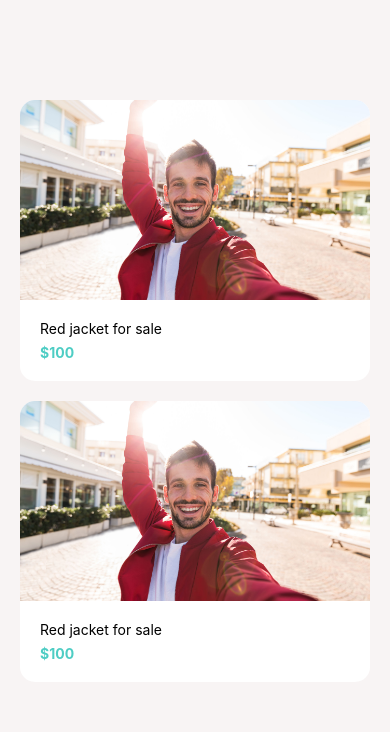
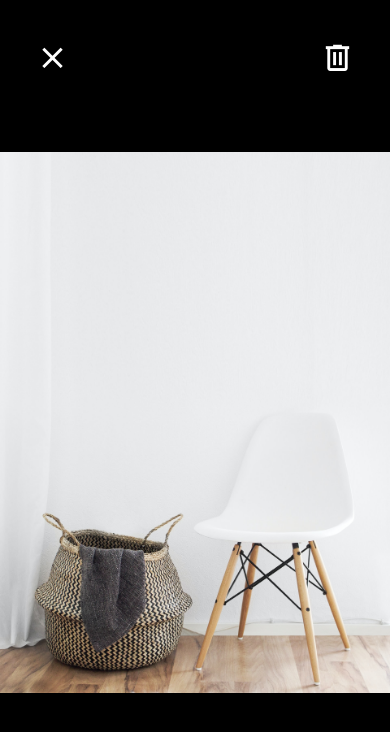
Before and after one commit to Allenzzp/doneWithIt, a React Native app: screen / in a window 390 px wide. Shown: the top 732 px of the page. Built offline with nearby package versions, Linux system fonts and the light colour scheme.

Commit message:
complete ListItem

```diff
--- a/App.js
+++ b/App.js
@@ -5,28 +5,11 @@
 import WelcomeScreen from "./app/screens/WelcomeScreen";
 import AppButton from "./app/components/AppButton";
 import Card from "./app/components/Card";
+import ListingDetailsScreen from "./app/screens/ListingDetailsScreen";
 
 
 export default function App() {
   return (
-    <View
-      style={ {
-        backgroundColor: "#f8f4f4",
-        padding: 20,
-        paddingTop: 100,
-        height: "100%"
-      }}
-    >
-      <Card
-        title="Red jacket for sale"
-        subTitle="$100"
-        image={ require("./app/assets/jacket.jpg") }
-      />
-      <Card
-        title="Red jacket for sale"
-        subTitle="$100"
-        image={ require("./app/assets/jacket.jpg") }
-      />
-    </View>
+    <ViewImageScreen />
   );
 }
--- /dev/null
+++ b/app/components/ListItem.js
@@ -0,0 +1,38 @@
+import React from 'react';
+import { Image, StyleSheet, View } from 'react-native';
+import AppText from './AppText';
+
+import colors from '../config/colors';
+
+function ListItem(props) {
+  const {title, subTitle, image} = props;
+  return (
+    <View style={ styles.container }>
+      <Image style={ styles.image } source={ image } />
+      <View>
+        <AppText style={ styles.title }>{ title }</AppText>
+        <AppText style={ styles.subTitle }>{ subTitle }</AppText>
+      </View>
+    </View>
+  );
+}
+
+const styles = StyleSheet.create({
+  container: {
+    flexDirection: "row"
+  },
+  image: {
+    borderRadius: 35,
+    width: 70,
+    height: 70,
+    marginRight: 10
+  },
+  title: {
+    fontWeight: "500",
+  },
+  subTitle: {
+    color: colors.medium,
+  }
+})
+
+export default ListItem;
--- a/app/config/colors.js
+++ b/app/config/colors.js
@@ -2,5 +2,6 @@
   primary: "#fc5c65",
   secondary: "#4ecdc4",
   black: "#000",
-  white: "#fff"
+  white: "#fff",
+  medium: "#6e6969"
 }
--- /dev/null
+++ b/app/screens/ListingDetailsScreen.js
@@ -0,0 +1,53 @@
+import React from 'react';
+import { View, Image, StyleSheet } from 'react-native';
+import AppText from '../components/AppText';
+import ListItem from '../components/ListItem';
+
+import colors from '../config/colors';
+
+function ListingDetailsScreen(props) {
+  return (
+    <View>
+      <Image
+        source={require("../assets/jacket.jpg")}
+        style={ styles.image }
+      />
+      <View style={ styles.detailsContainer }>
+        <AppText style={ styles.title }>Red jacket for sale</AppText>
+        <AppText style={ styles.price }>$100</AppText>
+        <View style={ styles.userContainer }>
+          <ListItem
+            image={ require("../assets/mosh.jpg") }
+            title="Mosh Hamedani"
+            subTitle="5 Listings"
+          />
+        </View>
+      </View>
+    </View>
+  );
+}
+
+const styles = StyleSheet.create({
+  image: {
+    width: "100%",
+    height: 300
+  },
+  detailsContainer: {
+    padding: 20
+  },
+  title: {
+    fontSize: 24,
+    fontWeight: "500"
+  },
+  price: {
+    color: colors.secondary,
+    fontWeight: "bold",
+    fontSize: 20,
+    marginVertical: 10
+  },
+  userContainer: {
+    marginVertical: 40,
+  }
+})
+
+export default ListingDetailsScreen;
--- a/app/screens/ViewImageScreen.js
+++ b/app/screens/ViewImageScreen.js
@@ -1,5 +1,6 @@
 import React from 'react';
 import { Image, StyleSheet, View } from "react-native";
+import { MaterialCommunityIcons } from '@expo/vector-icons';
 
 import colors from "../config/colors";
 
@@ -8,8 +9,12 @@
     <View
       style={ styles.container }
     >
-      <View style={ styles.closeIcon }></View>
-      <View style={ styles.deleteIcon }></View>
+      <View style={ styles.closeIcon }>
+        <MaterialCommunityIcons name="close" color="white" size={ 35 } />
+      </View>
+      <View style={ styles.deleteIcon }>
+        <MaterialCommunityIcons name="trash-can-outline" color="white" size={ 35 } />
+      </View>
       <Image
        source={ require("../assets/chair.jpg")}
        style={ styles.image }
@@ -29,20 +34,14 @@
     flex: 1
   },
   closeIcon: {
-    width: 50,
-    height: 50,
-    backgroundColor: colors.primary,
     position: "absolute",
     top: 40,
-    left: 30,
+    left: 35,
   },
   deleteIcon: {
-    width: 50,
-    height: 50,
-    backgroundColor: colors.secondary,
     position: "absolute",
     top: 40,
-    right: 30,
+    right: 35,
   }
 })
 
```
